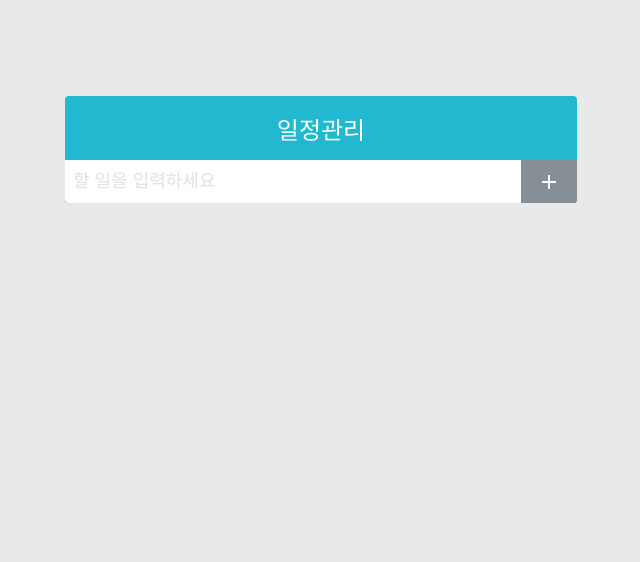
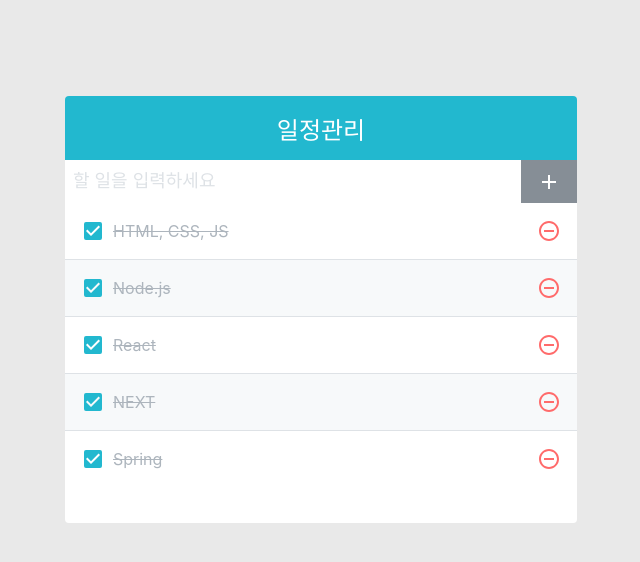
Before and after one commit to hb9397/ReactPrac, a React (Create React App) app in the folder react_prac4/: page / in a window 1280 px wide. Shown: the top 562 px of the page, without its empty margins (319-959 px from the left). Built offline with nearby package versions, Linux system fonts and the light colour scheme.

Commit message:
React (ToDo Clone Coading - 기능_데이터출력, 데이터 삽입, 데이터 삭제) 20221208-3

```diff
--- a/react_prac4/src/App.js
+++ b/react_prac4/src/App.js
@@ -1,11 +1,69 @@
-import React from 'react'
+// useRef는 변수를 생성하거나 변수를 만들어서 DOM에 할당하기 위해서 사용한다.
+// useCallback은 함수를 무조건 생성하는 것이 아니라 효율적으로 생성하기 위해서 사용한다.
+import React, {useState, useRef, useCallback} from 'react'
 import ToDoTemplate from './components/ToDoTemplate'
 import ToDoInsert from './components/ToDoInsert'
+import ToDoList from './components/ToDoList'
 
 const App = () => {
+  const [toDos, setToDos] = useState([
+    {
+      id:1,
+      text: "HTML, CSS, JS",
+      checked: true
+    },
+    {
+      id:2,
+      text: "Node.js",
+      checked: true
+    },
+    {
+      id:3,
+      text: "React",
+      checked: true
+    },
+    {
+      id:4,
+      text: "NEXT",
+      checked: true
+    },
+    {
+      id:5,
+      text: "Spring",
+      checked: true
+    }
+  ]);
+
+  // 아이디를 위한 변수를 생성한다.
+  const nextId = useRef(5);
+
+  // 삽입을 처리하기 위한 함수
+  // toDos에 변화가 생기면 함수를 만들지만 그렇지 않다면 기존 함수의 결과를 사용한다.
+  const onClickInsertBtn = useCallback((text) => {
+    const toDo = {
+      id : nextId.current,
+      text,
+      checked: false
+    }
+
+    setToDos(toDos.concat(toDo));
+    nextId.current += 1;
+  }, [toDos])
+
+  // 데이터 삭제 처리를 위한 함수
+  const onClickRemoveBtn = useCallback((id) => {
+    toDos.filter(toDo => (
+      toDo.id !== id
+
+    ))
+    console.log(id)
+  })
+
   return (
     <ToDoTemplate>
-      <ToDoInsert/>
+      <ToDoInsert onClickInsertBtn={onClickInsertBtn}/>
+      {/* 샘플데이터 todDos useState를  toDos이름으로 ToDoList로 넘겨준다.*/}
+      <ToDoList toDos={toDos} onClickRemoveBtn={onClickRemoveBtn}/>
     </ToDoTemplate>
   )
 }
--- a/react_prac4/src/components/ToDoInsert.jsx
+++ b/react_prac4/src/components/ToDoInsert.jsx
@@ -1,15 +1,50 @@
-import React from 'react'
+import React, {useState, useCallback} from 'react'
 
 // react-icons 라이브러리의 MaterialDesign의 MdAdd 라는 아이콘을 사용한다.
 // 다른 iocons를 사용할 거라면 https://react-icons.github.io/react-icons 에서 보고 지정
 import {MdAdd} from 'react-icons/md'
 import './ToDoInsert.scss'
 
-const ToDoInsert = () => {
+const ToDoInsert = ({onClickInsertBtn}) => {
+    // 입력된 데이터에 대한 state를 생성한다.
+    const [value, setValue] = useState('')
+
+    // 입력된 내용이 변경될 때 호출될 함수를 생성한다.
+    const onChangeInput = useCallback((e) => {
+        setValue(e.target.value);
+    }, [value]);
+
+    // form에서 submit 이벤트가 발생하면 호출될 함수를 생성한다.
+    // form 안에서 submit 이벤트가 발생하지만 form 안에서 Enter를 입력해도 submit 이벤트가 발생한다.
+    // form 없이 사용하면 키보드로 Enter를 입력했을 때 이벤트 처리를 따로 해야 submit이 발생하게 해야 하고 버튼을 눌렀을 때도 submit 이벤트를 처리해야한다.
+    // 그러나 form 내부에 button type을 submit으로 했을 때 form에서 자동으로 enter의 submit 이벤트가 발생되기 때문에 한번만 처리하면 된다.
+    // 주의 사항으로는 입력하는 태그요소가 많아지면 위의 사항은 고려해 보아야한다.
+    // Ex> 구글과 네이버 로그인의 차이 -> 네이버의 로그인은 입력사항이 많아서 Enter 입력시 submit이 아니라 입력칸에 대해 알맞은 유효성 검사를 하게된다.
+
+    const onSubmit = useCallback((e) => {
+
+        const result = window.confirm(`추가할 내용: ${value}`);
+        if(result === false){
+            e.preventDefault();
+            return;
+        }
+
+        // 데이터 삽입
+        onClickInsertBtn(value);
+
+        // input초기화
+        setValue('');
+
+        // 제공되는 기본 이벤트 처리 코드를 수행하지 않는다.
+        // form의 submit이나 a의 link 이벤트는 화면 전체를 갱신하기 때문에 이전 내용을 모두 잃어버리기 때문에 기본 이벤트를 사용하지 않도록 처리한다.
+        e.preventDefault();
+    }, [onClickInsertBtn, value])
+
   return (
     /* className은 ToDoInsert.scss 파일에서 지정자 역할을 하는 클래스이름과 동일하게 한다. */
-    <form className='ToDoInsert'>
-        <input placeholder='할 일을 입력하세요'/>
+    /* form 태그 내부의 button은 type이 submit이기 때문에 자동으로 form태그의 onSubmit 이벤트를 불러온다. */
+    <form className='ToDoInsert' onSubmit={onSubmit}>
+        <input value={value} onChange={onChangeInput} placeholder='할 일을 입력하세요'/>
         <button type='submit'><MdAdd/></button>
     </form>
   )
--- a/react_prac4/src/components/ToDoList.jsx
+++ b/react_prac4/src/components/ToDoList.jsx
@@ -0,0 +1,20 @@
+import React from 'react'
+import ToDoListItem from './ToDoListItem'
+
+import './ToDoList.scss'
+
+const ToDoList = ({toDos, onClickRemoveBtn}) => {
+
+  return (
+    <div className='ToDoList'>
+        {
+            // App.js로 부터 넘어온 toDos를 map함수로 toDos의 요소 개수 만큼 출력하도록 수정
+            toDos.map(toDo => (
+                <ToDoListItem toDo={toDo} key={toDo.id} onClickRemoveBtn={onClickRemoveBtn}/>
+            ))
+        }
+    </div>
+  )
+}
+
+export default ToDoList
--- /dev/null
+++ b/react_prac4/src/components/ToDoList.scss
@@ -0,0 +1,5 @@
+.ToDoList{
+    min-height: 320px;
+    max-height: 513px;
+    overflow-y: auto;
+}
--- a/react_prac4/src/components/ToDoListItem.jsx
+++ b/react_prac4/src/components/ToDoListItem.jsx
@@ -1,19 +1,31 @@
-import React from 'react'
-import '/ToDoListItem.scss'
+import React, {useCallback} from 'react'
+import './ToDoListItem.scss'
 import {
     MdCheckBoxOutlineBlank,
     MdCheckBox,
     MdRemoveCircleOutline
-} from 'react-icons'
+} from 'react-icons/md'
+import cn from 'classnames';
 
-const ToDoListItem = () => {
+const ToDoListItem = ({toDo, onClickRemoveBtn}) => {
+
+    // ToDoList 로 부터 넘어온 데이터 중 text와 checked만 분해
+    const {text, checked, id} = toDo;
+
+    const onDelete = useCallback((e) => {
+        const result = window.confirm(`${text}를 정말로 삭제 하시겠습니까?`);
+        if(result){
+            onClickRemoveBtn(id);
+        }
+    }, [onClickRemoveBtn, id, text])
+
   return (
     <div className='ToDoListItem'>
-        <div className='checkbox'>
-            <MdCheckBoxOutlineBlank/>
-            <div className='text'>할 일</div>
+        <div className={cn('checkbox', {checked})}>
+            {checked? <MdCheckBox/> : <MdCheckBoxOutlineBlank/>}
+            <div className='text'>{text}</div>
         </div>
-        <div className='remove'>
+        <div className='remove' onClick={onDelete}>
             <MdRemoveCircleOutline/>
         </div>
     </div>
```
Also changed, not shown: 1 other file (tests, documents, lock files or other folders).
